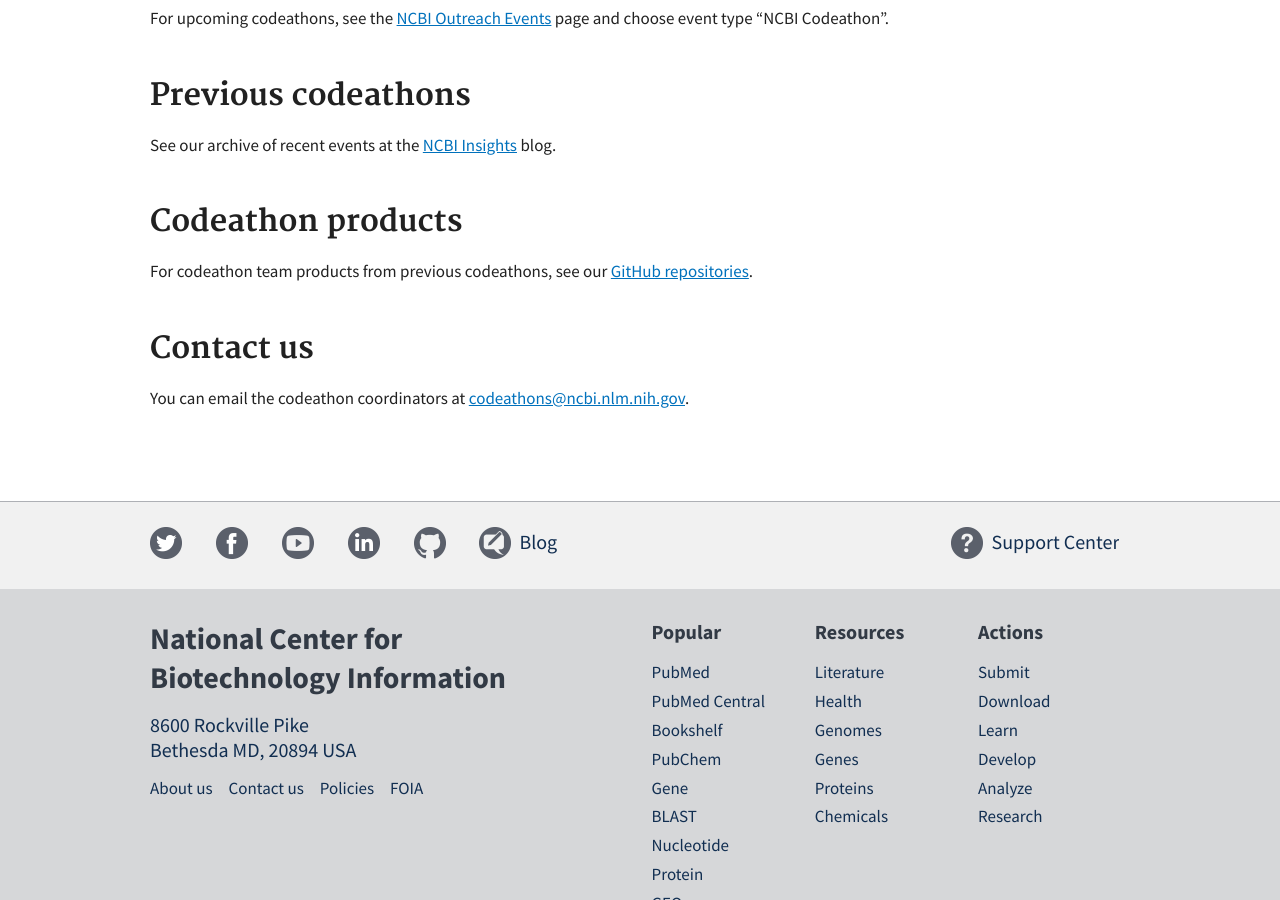
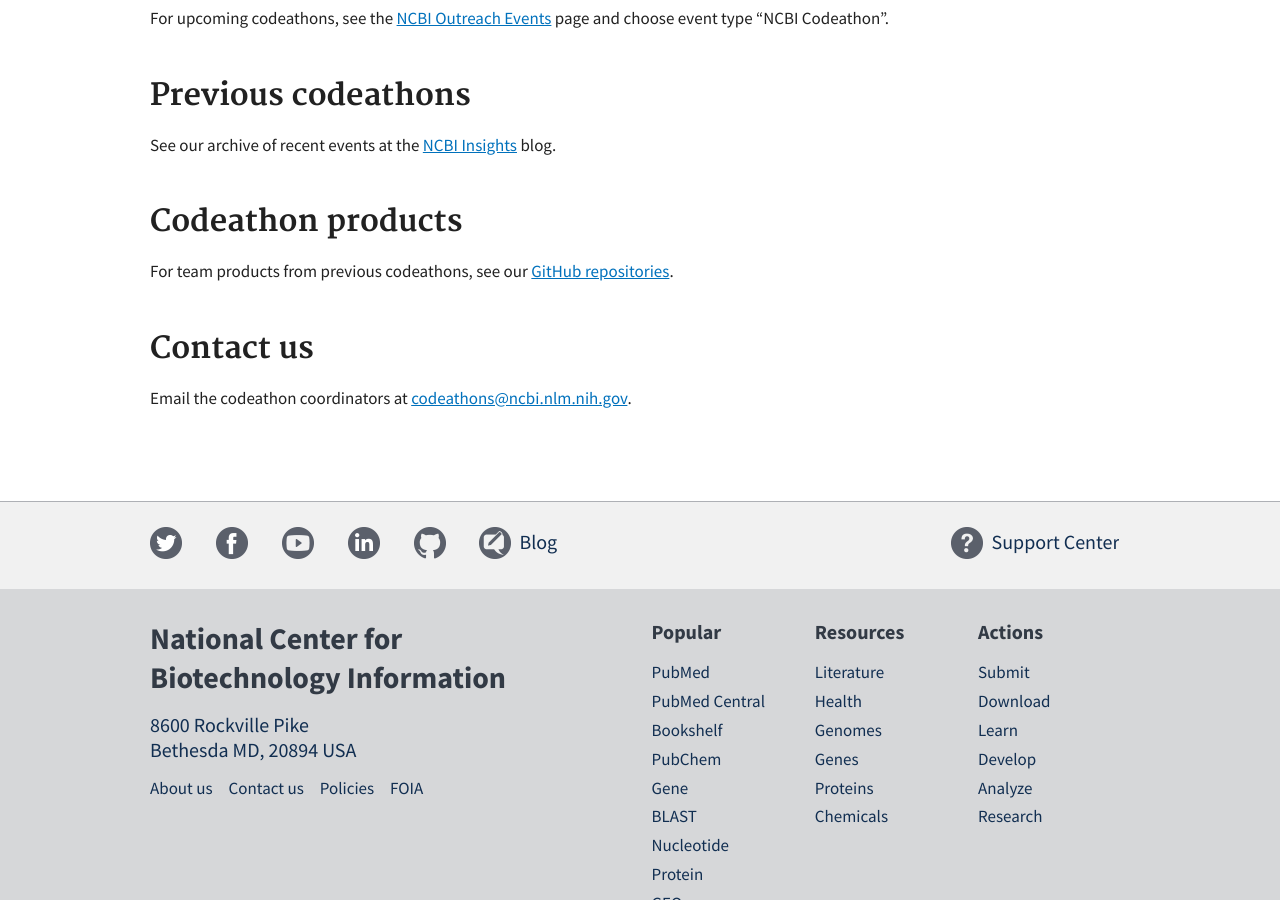
Before and after one commit to NCBI-Codeathons/ncbi-codeathons.github.io, a Jekyll site: the page built from index.md, in a window 1280 px wide and 900 px high, scrolled down 627 px. Built offline with Jekyll 4.4.1, drawn with Linux system fonts in a browser that asks for light colours.

Commit message:
Copy edit homepage

```diff
--- a/index.md
+++ b/index.md
@@ -10,10 +10,10 @@
 See our archive of recent events at the [NCBI Insights](https://ncbiinsights.ncbi.nlm.nih.gov/event_listing_type/ncbi-codeathon/) blog.
 
 ## Codeathon products
-For codeathon team products from previous codeathons, see our [GitHub repositories](https://github.com/ncbi-codeathons).
+For team products from previous codeathons, see our [GitHub repositories](https://github.com/ncbi-codeathons).
 
 ## Contact us
-You can email the codeathon coordinators at [codeathons@ncbi.nlm.nih.gov](mailto:codeathons@ncbi.nlm.nih.gov).
+Email the codeathon coordinators at [codeathons@ncbi.nlm.nih.gov](mailto:codeathons@ncbi.nlm.nih.gov).
 
 <!--have show more script here so it only runs on home page -->
 <script src="/js/show-more.js"></script>
```
